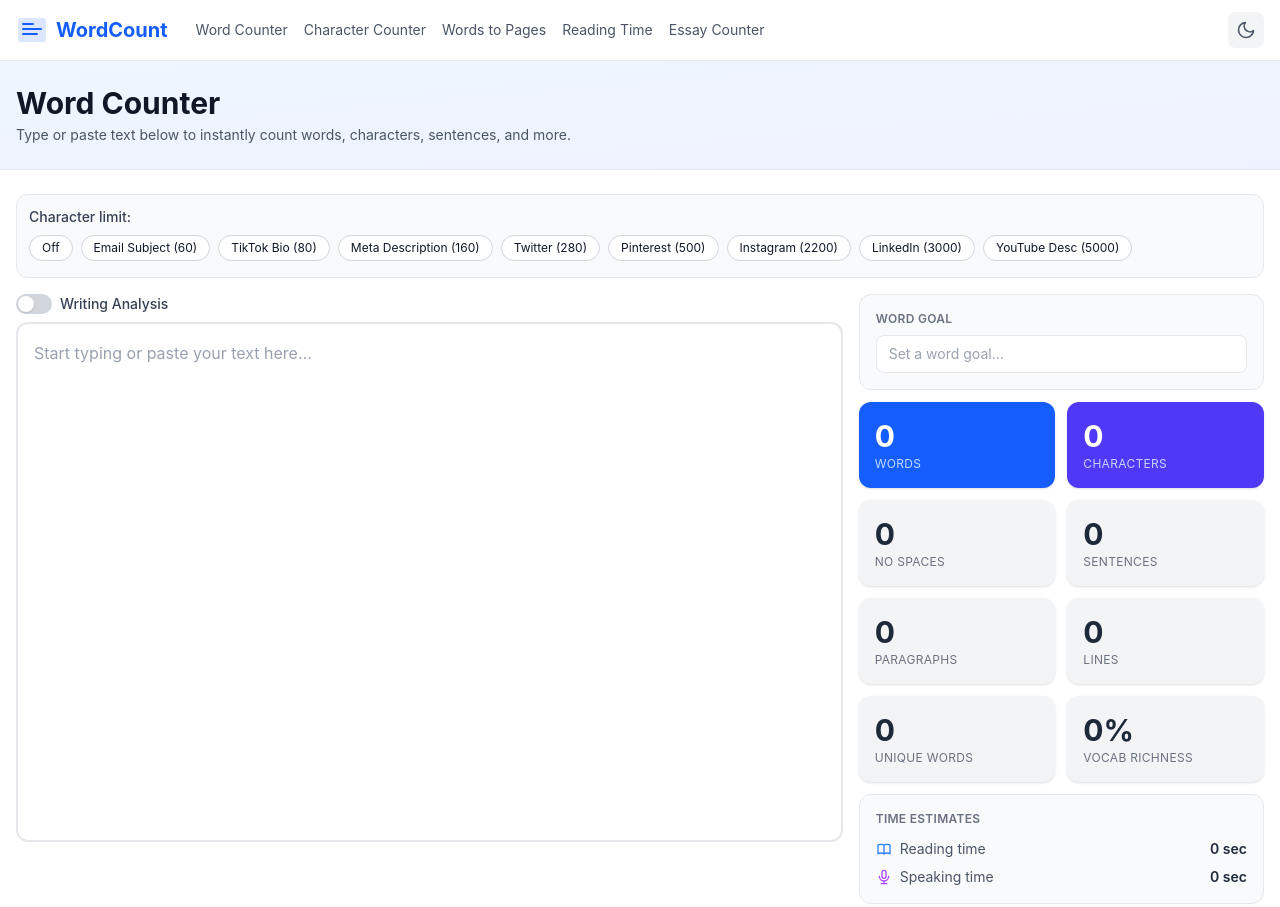
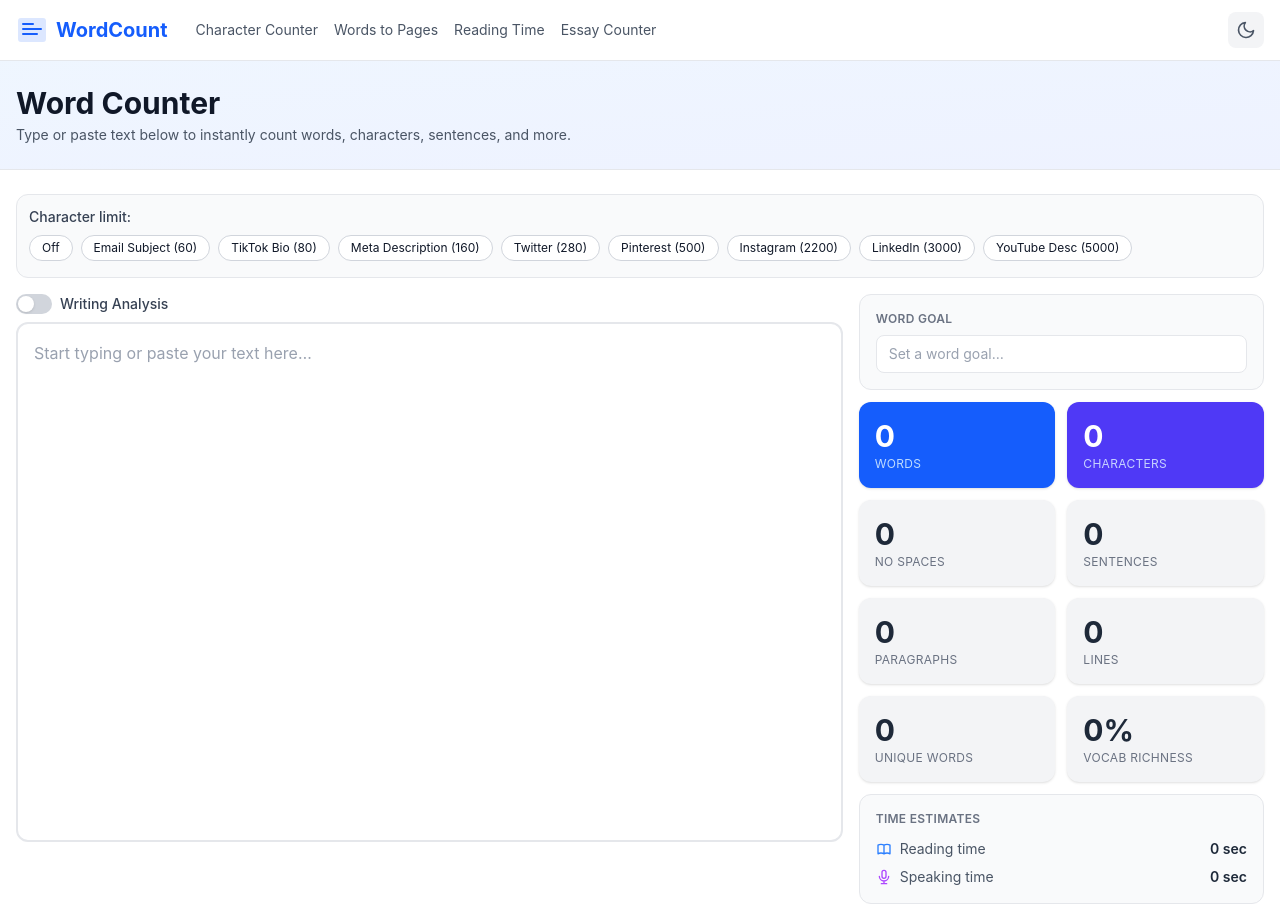
Before and after one commit to swamiguru/Freewordtool, an Astro site: page / in a window 1280 px wide. Shown: the top 907 px of the page. Built offline with nearby package versions, Linux system fonts and the light colour scheme; Astro itself is replaced by a stand-in of ours.

Commit message:
Remove redundant Word Counter nav link — logo already links home
Co-Authored-By: Claude Sonnet 4.6 <noreply@anthropic.com>

```diff
--- a/src/components/WordCounter.astro
+++ b/src/components/WordCounter.astro
@@ -20,7 +20,6 @@ const { heading = "Word Counter" } = Astro.props;
           <span class="font-bold text-xl text-blue-600 group-hover:text-blue-700 transition-colors">WordCount</span>
         </a>
         <nav class="hidden md:flex items-center gap-4 ml-4 text-sm">
-          <a href="/" class="text-gray-600 dark:text-gray-400 hover:text-blue-600 dark:hover:text-blue-400 transition-colors">Word Counter</a>
           <a href="/character-counter" class="text-gray-600 dark:text-gray-400 hover:text-blue-600 dark:hover:text-blue-400 transition-colors">Character Counter</a>
           <a href="/words-to-pages" class="text-gray-600 dark:text-gray-400 hover:text-blue-600 dark:hover:text-blue-400 transition-colors">Words to Pages</a>
           <a href="/reading-time-calculator" class="text-gray-600 dark:text-gray-400 hover:text-blue-600 dark:hover:text-blue-400 transition-colors">Reading Time</a>
```
